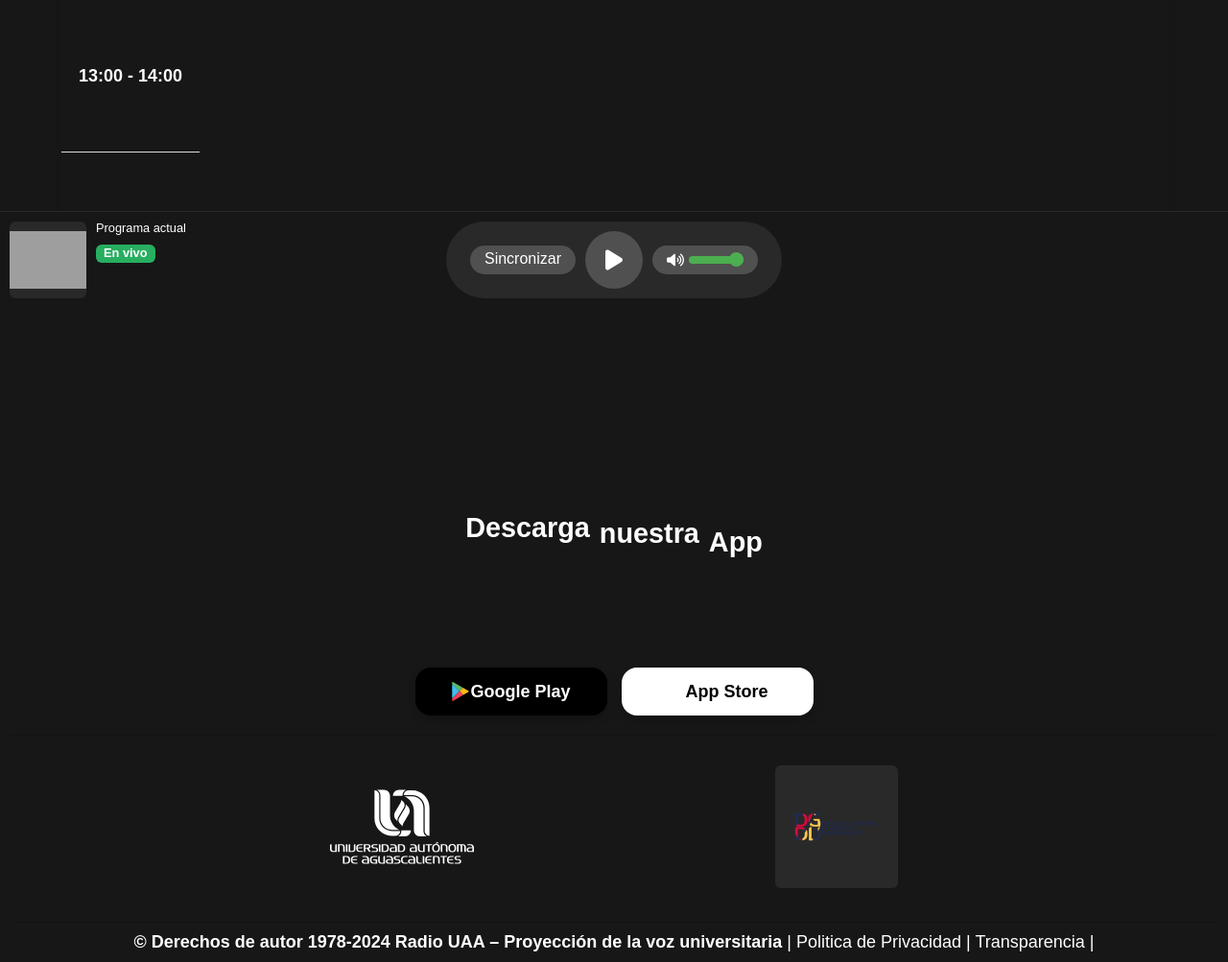
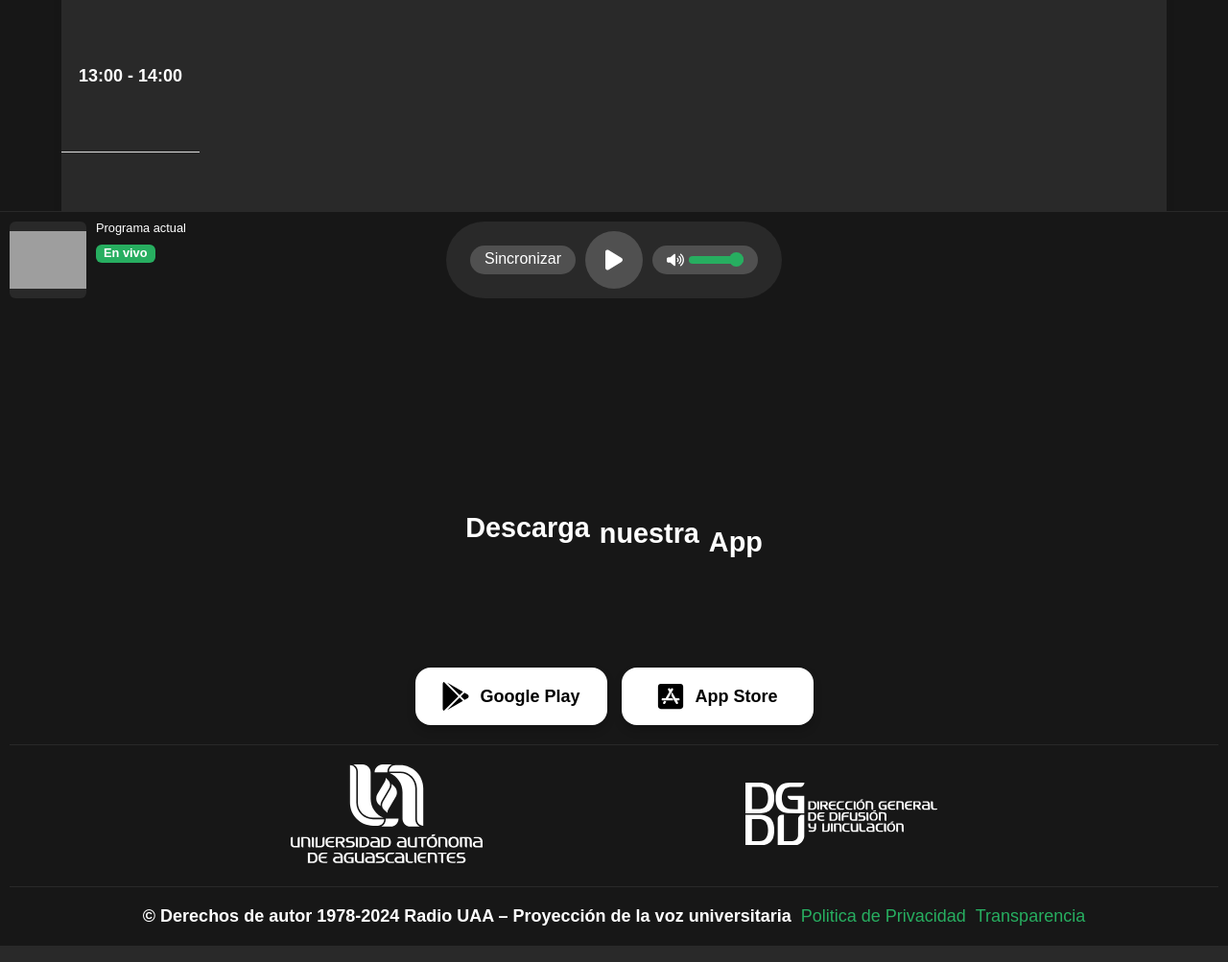
Before and after one commit to Andrew869/RadioUAA, a PHP site: page /programacion in a window 1280 px wide. Shown: the part 2280-3283 px from the top of the page at 96% size. Run offline with PHP 8.4, Linux system fonts and the light colour scheme; data that the repository does not hold is empty; grey boxes are pictures that could not be loaded.

Commit message:
mejorando estilos

```diff
--- a/css/headerStyles.css
+++ b/css/headerStyles.css
@@ -76,7 +76,8 @@ header.dark {
 .logo {
     width: 40px;
     height: 100%;
-    fill: #027543;
+    fill: #27AE60;
+    /* fill: #027543; */
 }
 
 .logo a {
--- a/css/playerStyles.css
+++ b/css/playerStyles.css
@@ -14,7 +14,7 @@
 
 .radio-player.light {
     border: solid #EDEDED;
-    border-width: 1px 0 1px 0;
+    border-width: 1px 0 0 0;
 }
 
 .radio-player.dark {
@@ -189,8 +189,8 @@
     appearance: none;
     background: linear-gradient(
         to right,
-        #4caf50 0%,
-        #4caf50 100%,
+        #27AE60 0%,
+        #27AE60 100%,
         #ddd 100%,
         #ddd 100%
     );
@@ -205,7 +205,7 @@
     appearance: none;
     width: 15px;
     height: 15px;
-    background: #4caf50;
+    background: #27AE60;
     border-radius: 50%;
     cursor: pointer;
     position: relative;
@@ -216,7 +216,7 @@
     /* visibility: hidden; */
     width: 15px;
     height: 15px;
-    background: #4caf50;
+    background: #27AE60;
     border-radius: 50%;
     cursor: pointer;
     position: relative;
@@ -235,7 +235,7 @@
     /* visibility: hidden; */
     width: 20px;
     height: 20px;
-    background: #4caf50;
+    background: #27AE60;
     border-radius: 50%;
     cursor: pointer;
     position: relative;
--- a/css/programacion.css
+++ b/css/programacion.css
@@ -61,8 +61,6 @@ table {
     /* overflow: hidden; */
 }
 thead th{
-    background-color:#027543;
-    color: white;
     padding: 12px;
     font-weight: bold;
     text-transform: uppercase;
--- a/css/styles.css
+++ b/css/styles.css
@@ -37,19 +37,19 @@ main#content {
 }
 
 .light {
-    background-color: #F8F8F8;
+    background-color: #ffffff;
     color: black;
     fill: black;
 }
 
 .light .c1 {
-    background-color: #EDEDED;
+    background-color: #f2f2f2;
     color: black;
     fill: black;
 }
 
 .light .c2 {
-    background-color: #c0c0c0;
+    background-color: #dddddd;
     color: black;
     fill: black;
 }
@@ -159,14 +159,22 @@ footer {
 }
 
 .container-uaa {
-    border: solid rgba(0, 0, 0, 0.15);
-    border-width: 1px 0 1px 0;
     display: flex;
     flex-flow: row;
     align-items: center;
     padding: 20px;
     justify-content: space-evenly;
     /* background-color: tan; */
+}
+
+.light .container-uaa{
+    border: solid #EDEDED;
+    border-width: 1px 0 1px 0;
+}
+
+.dark .container-uaa {
+    border: solid #292929;
+    border-width: 1px 0 1px 0;
 }
 
 .container-uaa a{
@@ -197,7 +205,7 @@ footer {
 }
 
 /* botones descarga inicio */
-.container-descarga-buttons {
+.container-download-buttons {
     display: flex;
     flex-direction: column;
     align-items: center;
@@ -208,9 +216,20 @@ footer {
     padding: 20px;
 }
 
-.descarga-buttons {
+.download-buttons {
     display: flex;
     gap: 15px;
+}
+
+.download-button {
+    width: 200px;
+    height: 60px;
+    border-radius: 16px;
+    display: flex;
+    justify-content: center;
+    align-items: center;
+    gap: 10px;
+    box-shadow: 0 5px 10px rgba(0, 0, 0, 0.2);
 }
 
 .button-logo {
@@ -219,7 +238,7 @@ footer {
     margin-right: 10px;
 }
 
-.google-play {
+/* .google-play {
     background-color: #000000;
     color: #ffffff;
     transition: background-color 0.3s ease, transform 0.3s ease;
@@ -243,54 +262,41 @@ footer {
 .apple-store:hover {
     background-color: #333333;
     transform: translateY(-3px);
-}
+} */
 /* botones descarga fin */
 
 
 .copyright-container {
-    /* background-color: teal;  */
-    padding: 10px 0;
+    /* background-color: teal; */
+    padding: 20px 0;
     /* width: 100%;  */
     display: flex;
-    /* flex-direction: column;  */
     justify-content: center;
+    align-items: center;
+    gap: 10px;
     font-size: 18px;
-    align-items: center;
 }
 
-.copyright-container .copyright{
-    /* background-color: tan; */
-    padding: 10px 10px 0 10px;
-    width: 100%;
+.copyright-container .copyright-text {
+    font-weight: bold;
+}
+
+.copyright-container .copyright-links {
     display: flex;
-    /* flex-direction: column; */
     justify-content: center;
     align-items: center;
+    gap: 10px;
 }
 
-.copyright-container .copyright-links{
-    /* width: 100%; */
-    /* display: flex; */
-    /* flex-direction: row; */
+.copyright-container .copyright-links a {
+    color: #27AE60;
 }
 
-.copyright-container .copyright-links a{
-    text-align: center;
-    width: 50%;
-    /* padding: 10px; */
+.copyright-container .copyright-links a:hover {
+    color: #27AE60;
+    text-decoration: underline;
 }
 
-.copyright-links a {
-    /* display: flex;  */
-    align-items: center;
-    margin: 0px 0;
-    text-decoration: wavy;
-    color: inherit;
-}
-.copyright-links a:hover {
-    /* color: inherit; */
-    /* text-decoration: underline;  */
-}
 
 .animated-text {
     display: flex;
--- a/js/playerManager.js
+++ b/js/playerManager.js
@@ -58,7 +58,7 @@ document.addEventListener('DOMContentLoaded', function() {
     if (savedVolume !== null) {
         volumeSlider.value = savedVolume;
         const value = (volumeSlider.value - volumeSlider.min) / (volumeSlider.max - volumeSlider.min) * 100;
-        volumeSlider.style.background = `linear-gradient(to right, #4CAF50 0%, #4CAF50 ${value}%, #ddd ${value}%, #ddd 100%)`;
+        volumeSlider.style.background = `linear-gradient(to right, #27AE60 0%, #27AE60 ${value}%, #ddd ${value}%, #ddd 100%)`;
         audio.volume = savedVolume;
     }
 });
@@ -117,7 +117,7 @@ syncBtn.addEventListener('click', () => {
 // Control de volumen
 volumeSlider.addEventListener('input', (e) => {
     const value = (volumeSlider.value - volumeSlider.min) / (volumeSlider.max - volumeSlider.min) * 100;
-    volumeSlider.style.background = `linear-gradient(to right, #4CAF50 0%, #4CAF50 ${value}%, #ddd ${value}%, #ddd 100%)`;
+    volumeSlider.style.background = `linear-gradient(to right, #27AE60 0%, #27AE60 ${value}%, #ddd ${value}%, #ddd 100%)`;
     console.log(value);
     audio.volume = e.target.value;
     localStorage.setItem('audioVolume', audio.volume);
--- a/js/utilities.js
+++ b/js/utilities.js
@@ -870,7 +870,7 @@ export function CreateEvent(element, eventName, detail) {
 function GetList(container, tableName){
     let args = tableName;
     let list;
-    fetch((currentDir === '' ? "" : "../" ) + "php/jsRequest.php", {
+    fetch(GetRelativePath() + "php/jsRequest.php", {
         method: "POST",
         headers: {
           "Content-Type": "application/x-www-form-urlencoded"
@@ -903,7 +903,7 @@ function GetList(container, tableName){
 
 function EnumToList(container, tableName, fieldName, tagName){
     let args = tableName + ',' + fieldName;
-    fetch((currentDir === '' ? "" : "../" ) + "php/jsRequest.php", {
+    fetch(GetRelativePath() + "php/jsRequest.php", {
         method: "POST",
         headers: {
           "Content-Type": "application/x-www-form-urlencoded"
--- a/pages/programacion.php
+++ b/pages/programacion.php
@@ -225,8 +225,8 @@
 <body>
 <h1>Programación</h1>
 <div class="table-container">
-    <table>
-        <thead>
+    <table class="c1">
+        <thead class="c2">
         <tr>
                 <th>Horas</th>
                 <th class="day-column">Lunes</th>
--- a/php/main_footer.php
+++ b/php/main_footer.php
@@ -20,7 +20,7 @@
 <?php include 'php/player.php' ?>
 
 <footer>
-<div class="container-descarga-buttons">
+<div class="container-download-buttons">
     <div class="animated-text">
         <span>Descarga</span>
         <span>nuestra</span>
@@ -28,15 +28,19 @@
     </div>
 
 
-    <div class="descarga-buttons">
-        <a href="https://play.google.com/store/search?q=radio+uaa+94.5fm&c=apps&pli=1" target="_blank" class="social-button google-play">
+    <div class="download-buttons">
+        <a href="https://play.google.com/store/search?q=radio+uaa+94.5fm&c=apps&pli=1" target="_blank" class="download-button google-play <?php echo $currentTheme === "dark"? "light" : "dark" ?>">
             <!-- <img src="resources/img/svg/google-play.svg" alt="Google Play Logo" class="button-logo"> -->
-            <?php echo GetSVG('resources/img/svg/google-play.svg', ["20px", "20px"]) ?>
+             <div class="icon">
+                 <?php echo GetSVG('resources/img/svg/google-play.svg', ["30px", "30px"])?>
+             </div>
             <span>Google Play</span>
         </a>
-        <a href="https://apps.apple.com/mx/app/radio-uaa-94-5fm/id6670407197" target="_blank" class="social-button apple-store">
+        <a href="https://apps.apple.com/mx/app/radio-uaa-94-5fm/id6670407197" target="_blank" class="download-button apple-store <?php echo $currentTheme === "dark"? "light" : "dark" ?>">
             <!-- <img src="resources/img/svg/app-store.svg" alt="App Store Logo" class="button-logo"> -->
-            <?php echo GetSVG('resources/img/svg/app-store.svg', ["20px", "20px"]) ?>
+             <div class="icon">
+                 <?php echo GetSVG('resources/img/svg/app-store.svg', ["30px", "30px"])?>
+             </div>
             <span>App Store</span>
         </a>
     </div>
@@ -45,21 +49,22 @@
 <div class="container-uaa">
     <a href="https://www.uaa.mx/portal/" target="_blank">
         <div class="icon">
-            <?php echo GetSVG('resources/img/svg/uaa-logo.svg', ["150px", "150px"]) ?>
+            <?php echo GetSVG('resources/img/svg/uaa-logo.svg', ["200px", "auto"]) ?>
         </div>
-
     </a>
     <a href="https://www.uaa.mx/dgdv/" target="_blank">
-        <img src="resources/img/UAA-DG.png" alt="Logo UAA" class="logo-uaa c1 <?php echo $currentTheme ?>">
+        <!-- <img src="resources/img/UAA-DG.png" alt="Logo UAA" class="logo-uaa c1 <?php echo $currentTheme ?>"> -->
+        <div class="icon">
+            <?php echo GetSVG('resources/img/svg/DGDV.svg', ["200px", "auto"]) ?>
+        </div>
     </a>
 </div>
 
 <div class="copyright-container">
+    <p class="copyright-text">&copy; Derechos de autor 1978-2024 Radio UAA – Proyección de la voz universitaria</p>
     <div class="copyright-links">
-        <p><b>&copy; Derechos de autor 1978-2024 Radio UAA – Proyección de la voz universitaria</b>
-            <a class="internal-link" href="/politica-de-privacidad">| Politica de Privacidad |</a>
-            <a class="internal-link" href="/transparencia">Transparencia |</a>
-        </p>
+        <a class="internal-link" href="/politica-de-privacidad">Politica de Privacidad</a>
+        <a class="internal-link" href="/transparencia">Transparencia</a>
     </div>
 </div>
 
```
Also changed, not shown: resources/img/svg/DGDV.svg (added), resources/img/svg/app-store.svg, resources/img/svg/app-store_.svg (added), resources/img/svg/app-store_a.svg (added), resources/img/svg/google-play.svg, resources/img/svg/google-play_.svg (added).
